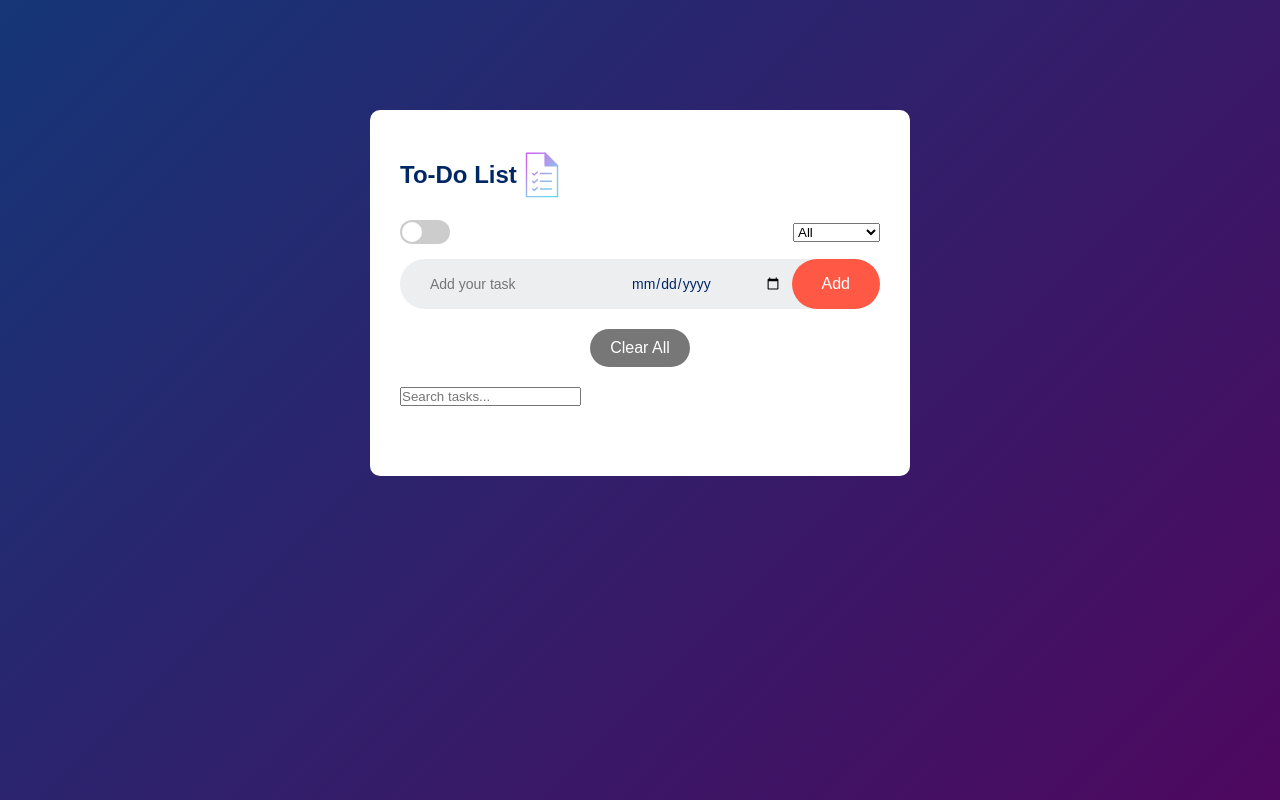
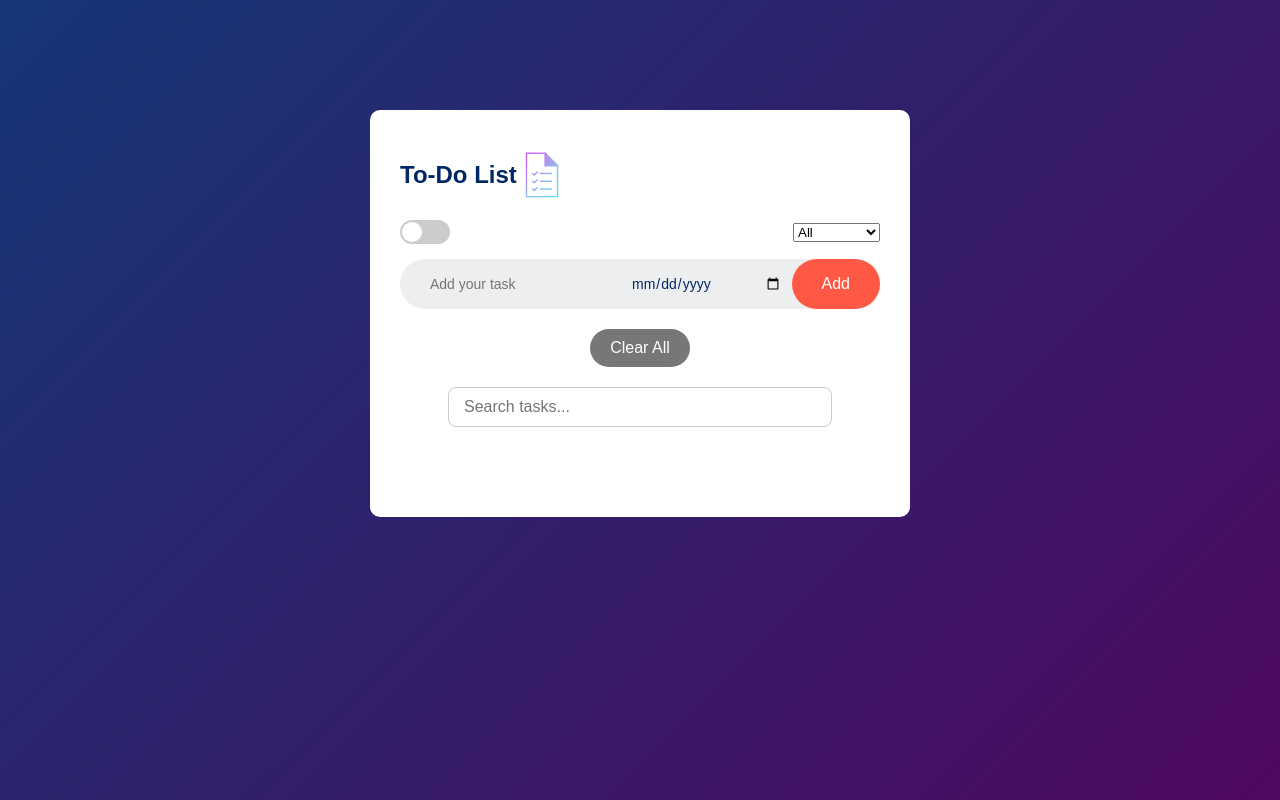
Before and after one commit to KEANU2003/To-Do-List-WebApp, a plain HTML site: page index.html in a window 1280 px wide. Drawn offline with Linux system fonts and the light colour scheme; files whose address does not match are found by name.

Commit message:
Update style.css

```diff
--- a/style.css
+++ b/style.css
@@ -115,7 +115,7 @@ ul {
 ul li {
   background: var(--task-bg);
   margin: 10px 0;
-  padding: 12px 40px 12px 50px;
+  padding: 20px 40px 12px 50px;
   border-radius: 10px;
   position: relative;
   transition: 0.3s;
@@ -254,6 +254,7 @@ input:checked + .slider:before {
   margin-bottom: 15px;
 }
 
+
 /* آیکن Edit کنار هر آیتم */
 .edit-btn {
   position: absolute;
@@ -295,3 +296,24 @@ input:checked + .slider:before {
 .edit-mode .save-btn:hover {
   background-color: #e24c3c;
 }
+
+.search-container {
+  margin: 20px 0;
+  text-align: center;
+}
+
+#search-box {
+  width: 80%;
+  max-width: 400px;
+  padding: 10px 15px;
+  border: 1px solid #ccc;
+  border-radius: 8px;
+  font-size: 16px;
+  transition: all 0.3s ease;
+}
+
+#search-box:focus {
+  outline: none;
+  border-color: #007bff;
+  box-shadow: 0 0 5px rgba(0, 123, 255, 0.5);
+}
```
